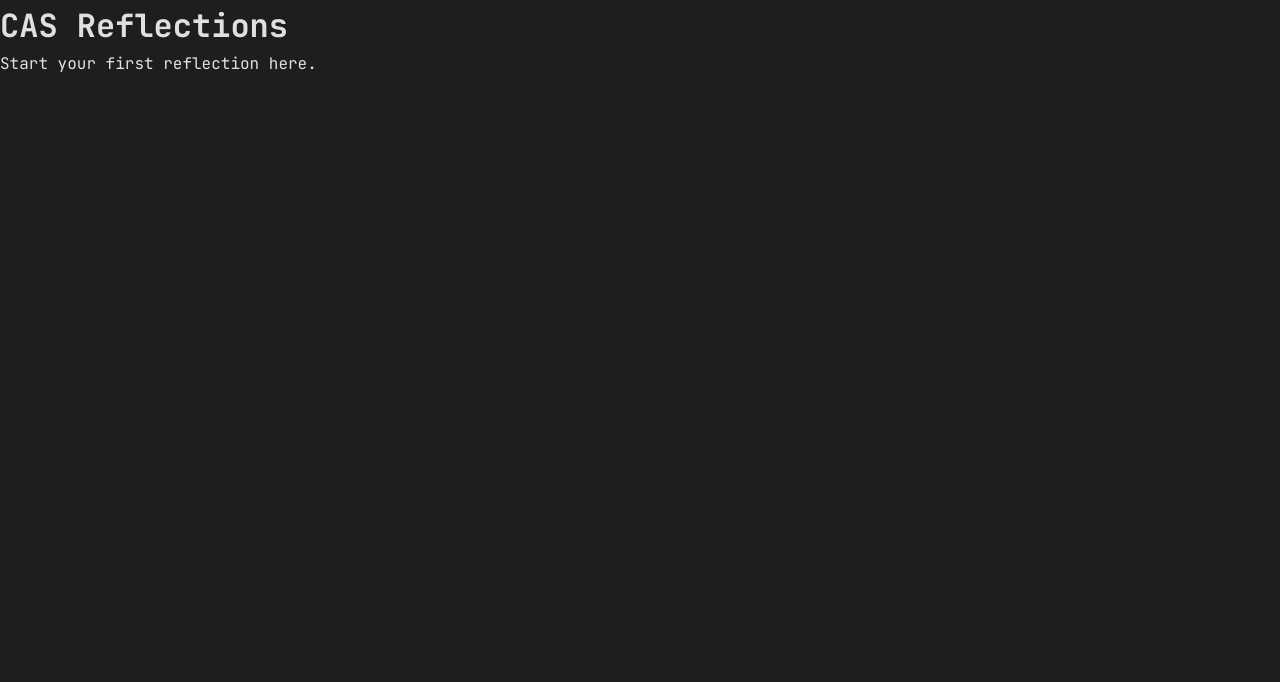
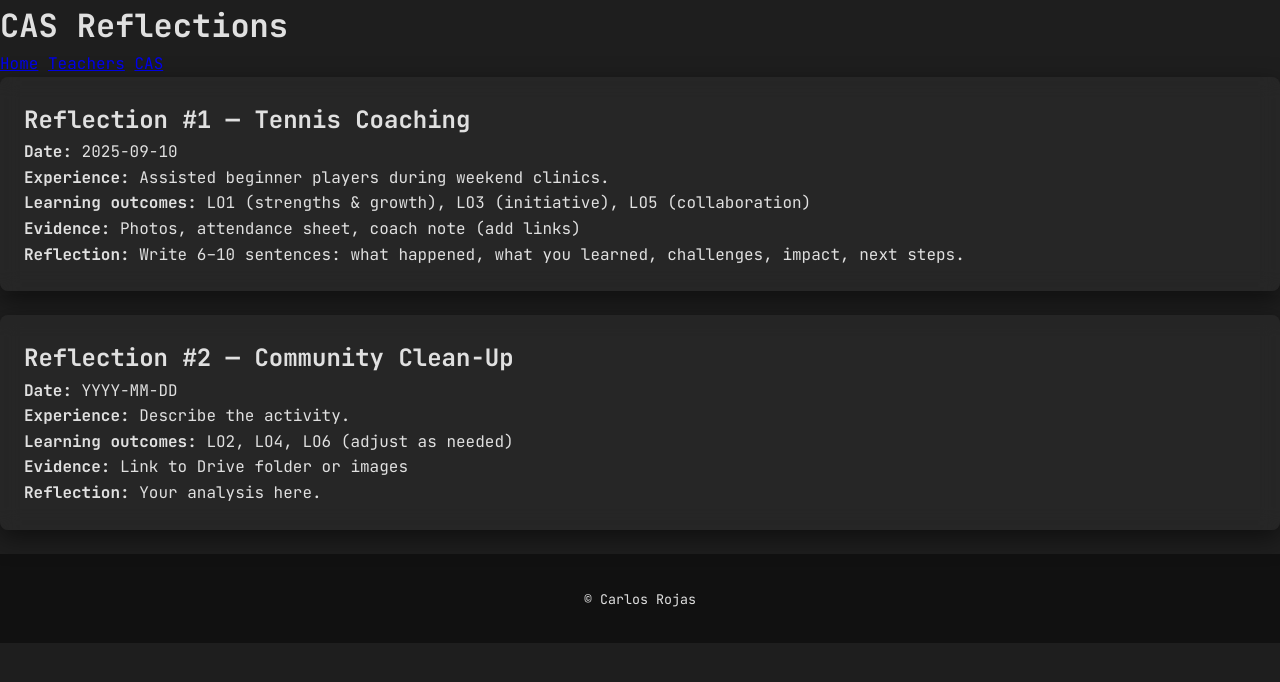
Before and after one commit to Carlos1111112/Website, a plain HTML site: page cas/index.html in a window 1280 px wide. Drawn offline with Linux system fonts and the light colour scheme.

Commit message:
Update index.html

```diff
--- a/cas/index.html
+++ b/cas/index.html
@@ -1,12 +1,46 @@
 <!doctype html>
-<html>
-  <head>
-    <meta charset="utf-8">
-    <title>CAS Reflections</title>
-    <link rel="stylesheet" href="../styles.css">
-  </head>
-  <body>
+<html lang="en">
+<head>
+  <meta charset="utf-8" />
+  <meta name="viewport" content="width=device-width, initial-scale=1" />
+  <title>CAS Reflections | Carlos</title>
+  <link rel="stylesheet" href="../styles.css" />
+</head>
+<body>
+  <header>
     <h1>CAS Reflections</h1>
-    <p>Start your first reflection here.</p>
-  </body>
+    <nav>
+      <a href="../index.html">Home</a>
+      <a href="../teachers.html">Teachers</a>
+      <a href="./">CAS</a>
+    </nav>
+  </header>
+
+  <main>
+    <!-- ===== Copy this <article> block for each new reflection ===== -->
+    <article class="card">
+      <h2>Reflection #1 — Tennis Coaching</h2>
+      <p><strong>Date:</strong> 2025-09-10</p>
+      <p><strong>Experience:</strong> Assisted beginner players during weekend clinics.</p>
+      <p><strong>Learning outcomes:</strong> LO1 (strengths & growth), LO3 (initiative), LO5 (collaboration)</p>
+      <p><strong>Evidence:</strong> Photos, attendance sheet, coach note (add links)</p>
+      <p><strong>Reflection:</strong> Write 6–10 sentences: what happened, what you learned, challenges, impact, next steps.</p>
+    </article>
+    <!-- ===== /template ===== -->
+
+    <!-- Example placeholder #2 (you can delete it later) -->
+    <article class="card">
+      <h2>Reflection #2 — Community Clean-Up</h2>
+      <p><strong>Date:</strong> YYYY-MM-DD</p>
+      <p><strong>Experience:</strong> Describe the activity.</p>
+      <p><strong>Learning outcomes:</strong> LO2, LO4, LO6 (adjust as needed)</p>
+      <p><strong>Evidence:</strong> Link to Drive folder or images</p>
+      <p><strong>Reflection:</strong> Your analysis here.</p>
+    </article>
+  </main>
+
+  <footer>
+    <small>© Carlos Rojas</small>
+  </footer>
+</body>
 </html>
```
